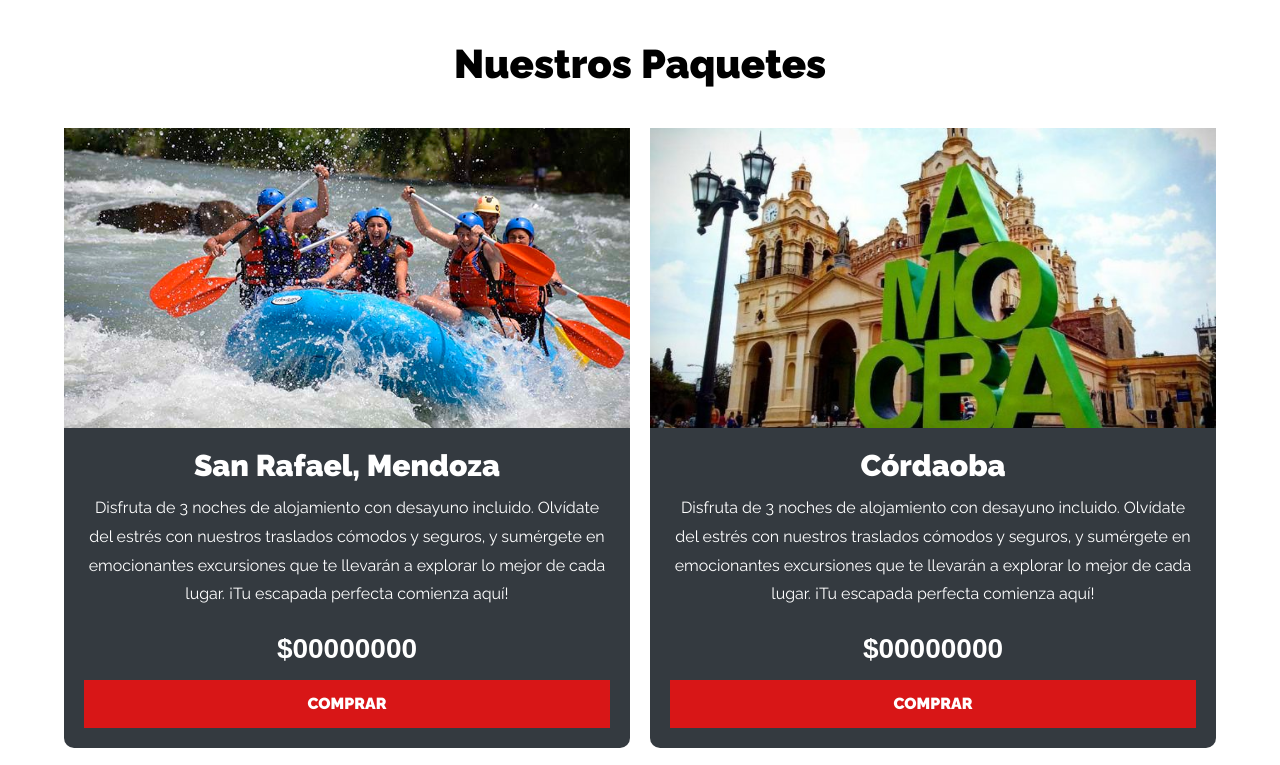
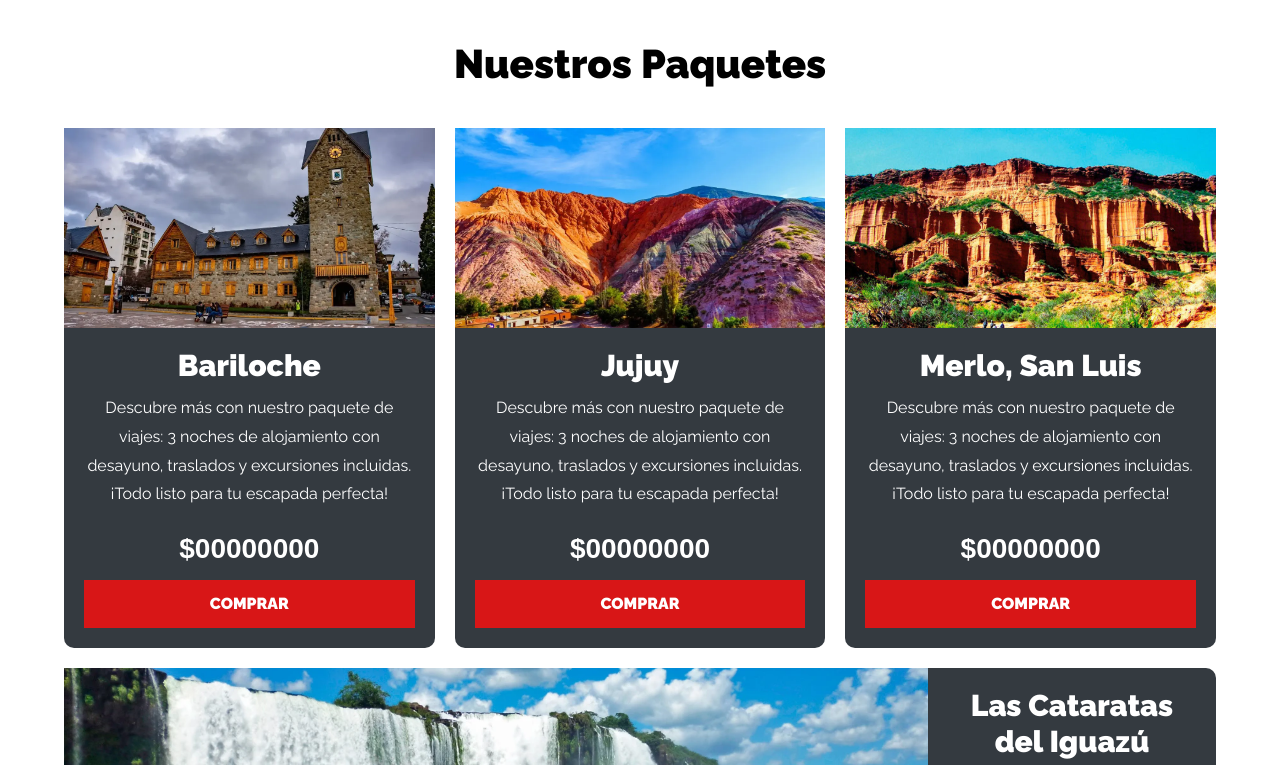
Before and after one commit to romina888/AgenciaDeViajes, a plain HTML site: page index.html in a window 1280 px wide. Shown: the part 680-1445 px from the top of the page. Drawn offline with Linux system fonts and the light colour scheme.

Commit message:
commit 7

```diff
--- a/css/styles.css
+++ b/css/styles.css
@@ -240,6 +240,33 @@ img {
     }
 }
 
+@media (min-width: 1024px) {
+    .paquete:nth-child(2) {
+        grid-row: 3 / 4;
+        grid-column: 1 / 4;
+
+    }
+    .paquete:nth-child(3) {
+        grid-row: 3 / 4;
+        grid-column: 4 / 7;
+
+    }
+    .paquete:nth-child(4) {
+        grid-row: 1 / 2;
+        grid-column: 1 / 3;
+
+    }
+    .paquete:nth-child(5) {
+        grid-row: 1 / 2;
+        grid-column: 3 / 5;
+
+    }
+    .paquete:nth-child(6) {
+        grid-row: 1 / 2;
+        grid-column: 5 / 7;
+
+    }
+}
 .paquete {
     background-color: var(--gris);
     margin-bottom: 2rem;
@@ -347,9 +374,25 @@ img {
 }
 @media (min-width: 768px) {
     .galeria .imagen:nth-child(6) {
+        grid-row: 1 / 3;
         grid-column: 3 / 4;
-        grid-row: 1 / 3;
     }
+}
+
+@media (min-width: 1024px) {
+    .galeria .imagen:nth-child(6) {
+        grid-row: 1 / 2;
+        grid-column: 1 / 3;
+    }
+    .galeria .imagen:nth-child(1) {
+        grid-row: 3 / 4;
+        grid-column: 2 / 4;
+    }
+    .galeria .imagen:nth-child(7) {
+        grid-row: 1 / 2;
+        grid-column: 3 / 4;
+    }
+
 }
 /* Footer */
 .footer {
```
